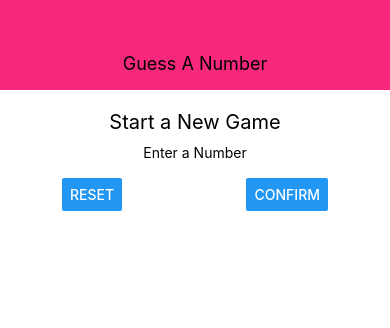
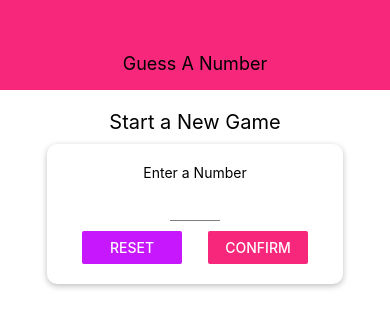
Before and after one commit to nicholasgalante1997/rn-complete-guide-number-app, a React Native app: screen / in a window 390 px wide. Shown: the top 328 px of the page. Built offline with nearby package versions, Linux system fonts and the light colour scheme.

Commit message:
thematic components

```diff
--- /dev/null
+++ b/components/Card.js
@@ -0,0 +1,22 @@
+import React from 'react';
+import {View, StyleSheet} from 'react-native'
+
+const Card = (props) => {
+    return (
+        <View style={{...styles.card, ...props.style}}>{props.children}</View>
+     );
+}
+
+const styles = StyleSheet.create({
+    card: {
+        shadowColor: 'black',
+        shadowOffset: { width: 0, height: 2 },
+        shadowRadius: 6,
+        shadowOpacity: 0.26,
+        backgroundColor: 'white',
+        padding: 20,
+        borderRadius: 10,
+    }
+})
+
+export default Card;
--- a/components/Header.js
+++ b/components/Header.js
@@ -1,5 +1,6 @@
 import React from 'react';
 import {View, Text, StyleSheet} from 'react-native';
+import Colors from '../constants/colors'
 
 const Header = (props) => {
     return (
@@ -14,7 +15,7 @@ const styles = StyleSheet.create({
         width: "100%",
         height: 90,
         paddingTop: 36,
-        backgroundColor: "#f7287b",
+        backgroundColor: Colors.primary,
         alignItems: 'center',
         justifyContent: 'center'
     },
--- /dev/null
+++ b/components/Input.js
@@ -0,0 +1,19 @@
+import React from 'react';
+import {TextInput, StyleSheet} from 'react-native'
+
+const Input = (props) => {
+    return (
+        <TextInput style={{...styles.input, ...props.style}}/>
+     );
+}
+
+const styles = StyleSheet.create({
+    input: {
+        height: 30,
+        borderBottomColor: 'grey',
+        borderBottomWidth: 1,
+        marginVertical: 10
+    }
+})
+
+export default Input;
--- /dev/null
+++ b/constants/colors.js
@@ -0,0 +1,4 @@
+export default {
+    primary: "#f7287b",
+    accent: '#c717fc'
+}
--- a/screens/StartGameScreen.js
+++ b/screens/StartGameScreen.js
@@ -1,19 +1,22 @@
 import React from 'react';
+import {View, Text, StyleSheet, TextInput, Button} from 'react-native'
+import Card from '../components/Card'
+import Input from '../components/Input'
+import Colors from '../constants/colors'
 
-import {View, Text, StyleSheet, TextInput, Button} from 'react-native'
 
 const StartGameScreen = () => {
     return (
         <View style={styles.screen}>
             <Text style={styles.title}>Start a New Game</Text>
-            <View style={styles.inputContainer}>
+            <Card style={styles.inputContainer}>
                 <Text>Enter a Number</Text>
-                <TextInput />
+                <Input style={styles.input}/>
                 <View style={styles.buttonContainer}>
-                    <Button title="Reset" />
-                    <Button title="Confirm" />
+                   <View style={styles.button}><Button title="Reset" color={Colors.accent}/></View>
+                   <View style={styles.button}><Button title="Confirm" color={Colors.primary}/></View>
                 </View>
-            </View>
+            </Card>
         </View>
      );
 }
@@ -34,11 +37,18 @@ const styles = StyleSheet.create({
     inputContainer: {
         width: 300,
         maxWidth: '80%',
-        alignItems: 'center'
+        alignItems: 'center',
     },
     title: {
         fontSize: 20,
         marginVertical: 10
+    },
+    button: {
+        width: 100
+    },
+    input: {
+        width: 50,
+        textAlign: 'center'
     }
 })
 
```
